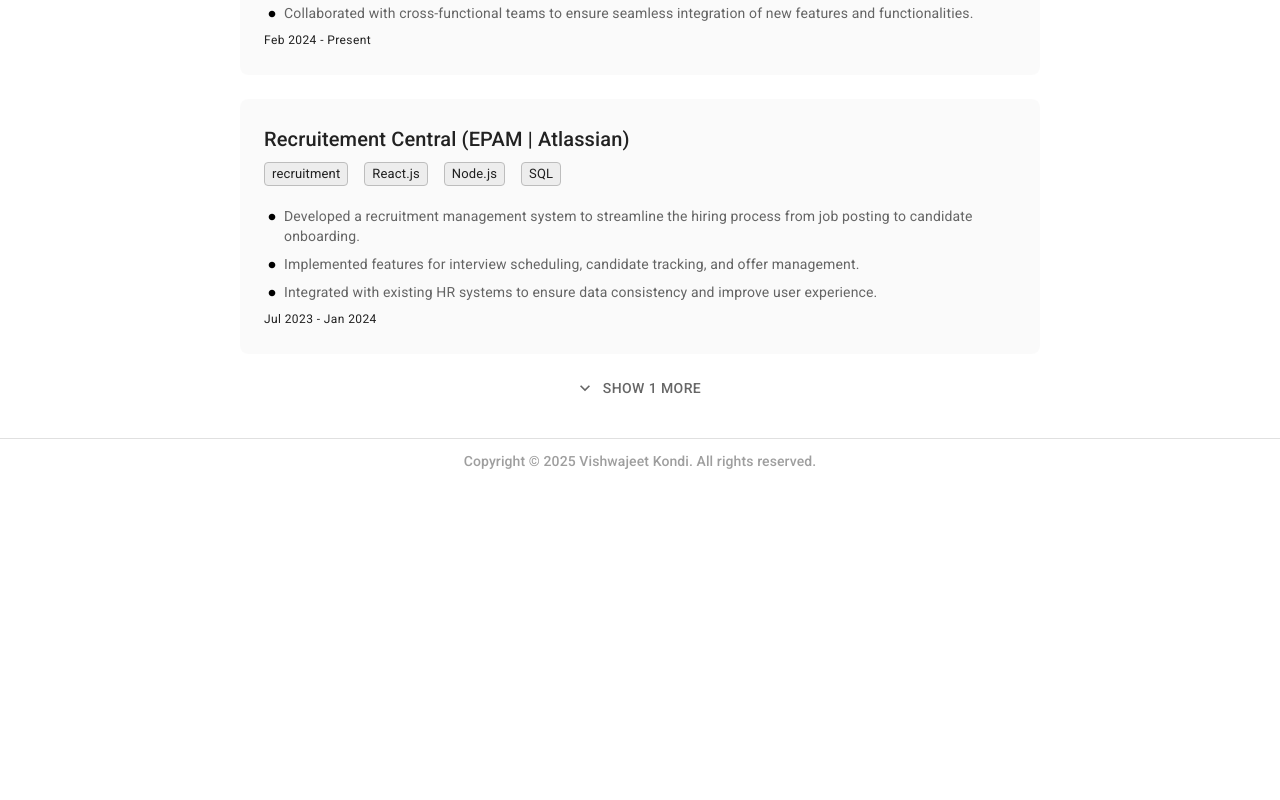
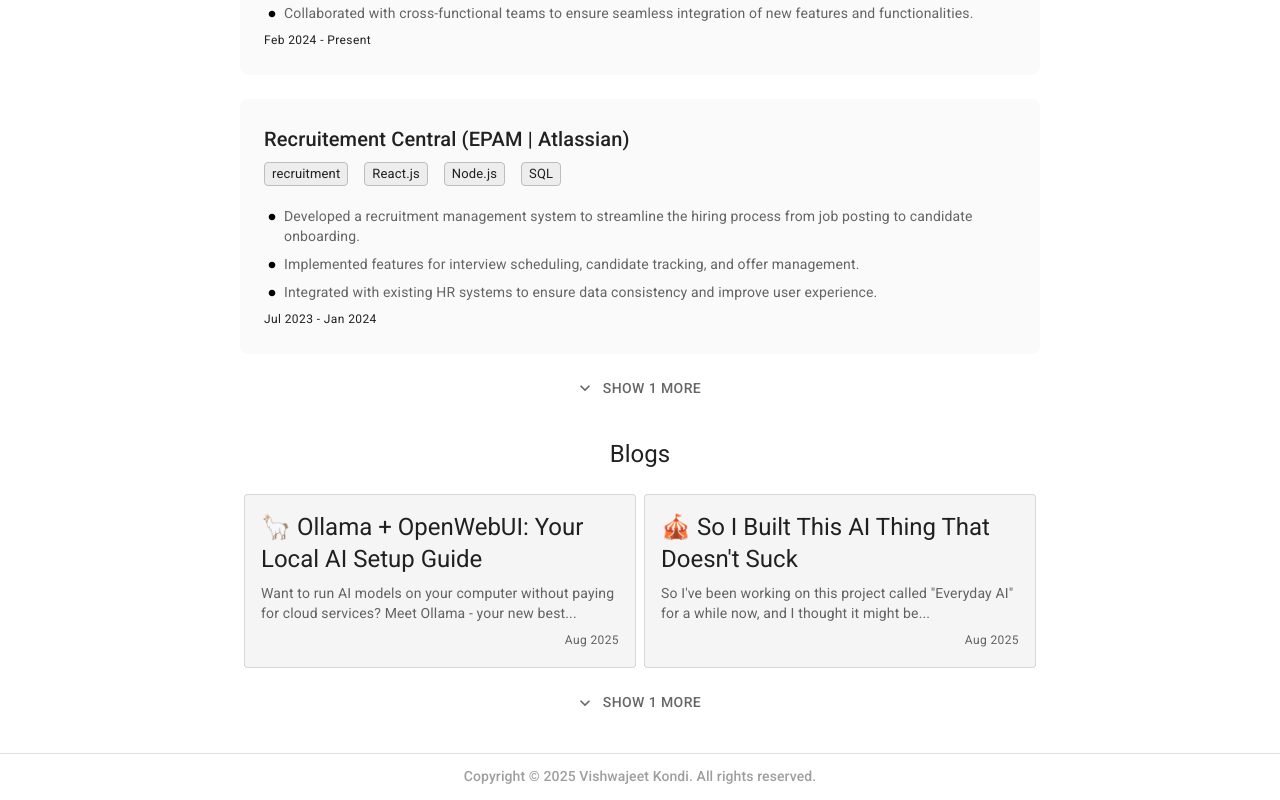
Before and after one commit to vkondi/vkondi.github.io, a React (Vite) app: page / in a window 1280 px wide. Shown: the part 2924-3724 px from the top of the page. Before the commit the page ends 3409 px from the top, so only its background shows below. Built offline with nearby package versions, Linux system fonts and the light colour scheme.

Commit message:
feat: blogs section

```diff
--- /dev/null
+++ b/src/components/BlogCard.tsx
@@ -0,0 +1,72 @@
+import {
+  Box,
+  Card,
+  Stack,
+  Typography,
+  useMediaQuery,
+  useTheme,
+} from "@mui/material";
+import type { Article } from "../context/DataContext";
+import { format } from "date-fns";
+import { DATE_FORMAT } from "../utils/constants";
+
+const BlogCard = ({ blog }: { blog: Article }) => {
+  const theme = useTheme();
+  const isMobile = useMediaQuery(theme.breakpoints.down("md"));
+
+  const onCardClick = () => {
+    window.open(blog.url, "_blank");
+  };
+
+  return (
+    <Card
+      onClick={onCardClick}
+      variant="outlined"
+      sx={{
+        width: isMobile ? "100%" : "49%",
+        overflow: "hidden",
+        transition: "all 0.3s ease",
+        "&:hover": {
+          cursor: "pointer",
+          boxShadow: (theme) => theme.shadows[4],
+          transform: "translateY(-4px)",
+        },
+      }}
+    >
+      <Box
+        sx={{
+          p: isMobile ? 1 : 2,
+        }}
+      >
+        {/* Right/Bottom side - blog details */}
+        <Box sx={{ textAlign: "left", flex: 1 }}>
+          <Stack spacing={1}>
+            {/* Title */}
+            <Typography
+              variant="h5"
+              sx={{
+                "&:hover": {
+                  textDecoration: "underline",
+                },
+              }}
+            >
+              {blog.title}
+            </Typography>
+
+            {/* Description */}
+            <Typography variant="body2" color="text.secondary">
+              {blog.description}
+            </Typography>
+
+            {/* Publish date */}
+            <Typography variant="caption" color="text.secondary" align="right">
+              {format(new Date(blog.published_at), DATE_FORMAT)}
+            </Typography>
+          </Stack>
+        </Box>
+      </Box>
+    </Card>
+  );
+};
+
+export default BlogCard;
--- a/src/components/ShowMoreButton.tsx
+++ b/src/components/ShowMoreButton.tsx
@@ -4,14 +4,14 @@ import { Button } from "@mui/material";
 interface ShowMoreButtonProps {
   expanded: boolean;
   onClick: () => void;
-  itemCount: number;
+  previewCount: number;
   totalCount: number;
 }
 
 const ShowMoreButton = ({
   expanded,
   onClick,
-  itemCount,
+  previewCount,
   totalCount,
 }: ShowMoreButtonProps) => (
   <Button
@@ -28,7 +28,7 @@ const ShowMoreButton = ({
       },
     }}
   >
-    {expanded ? "Show Less" : `Show ${totalCount - itemCount} More`}
+    {expanded ? "Show Less" : `Show ${totalCount - previewCount} More`}
   </Button>
 );
 
--- a/src/context/DataContext.tsx
+++ b/src/context/DataContext.tsx
@@ -12,7 +12,7 @@ interface ArticleUser {
   profile_image_90: string;
 }
 
-interface Article {
+export interface Article {
   type_of: string;
   id: number;
   title: string;
--- /dev/null
+++ b/src/pages/Home/BlogsSection.tsx
@@ -0,0 +1,53 @@
+import { Box, Stack, useMediaQuery, useTheme } from "@mui/material";
+import { usePortfolioData } from "../../context/DataContext";
+import { useState } from "react";
+import SectionTitle from "../../components/SectionTitle";
+import { LABELS } from "../../utils/constants";
+import ShowMoreButton from "../../components/ShowMoreButton";
+import BlogCard from "../../components/BlogCard";
+
+const BlogsSection = () => {
+  const theme = useTheme();
+  const [expanded, setExpanded] = useState(false);
+  const isMobile = useMediaQuery(theme.breakpoints.down("md"));
+
+  const data = usePortfolioData();
+  const blogs = data?.blogs ?? [];
+
+  const toggleExpand = () => {
+    setExpanded((prev) => !prev);
+  };
+  const previewBlogs = expanded ? blogs : blogs.slice(0, 2);
+
+  return (
+    <Box sx={{ width: "100%", textAlign: "center" }}>
+      <SectionTitle title={LABELS.blogsTitle} />
+
+      <Stack
+        sx={{
+          flexDirection: isMobile ? "column" : "row",
+          flexWrap: "wrap",
+          gap: 1,
+          alignItems: "stretch",
+          justifyContent: "center",
+        }}
+      >
+        {previewBlogs.map((blog, index) => (
+          <BlogCard key={index} blog={blog} />
+        ))}
+      </Stack>
+
+      {/* Read More */}
+      {blogs.length > 2 && (
+        <ShowMoreButton
+          expanded={expanded}
+          onClick={toggleExpand}
+          previewCount={2}
+          totalCount={blogs.length}
+        />
+      )}
+    </Box>
+  );
+};
+
+export default BlogsSection;
--- a/src/pages/Home/Home.tsx
+++ b/src/pages/Home/Home.tsx
@@ -31,6 +31,7 @@ import PageWrapper from "../../components/PageWrapper";
 import SectionTitle from "../../components/SectionTitle";
 import ReadMoreIcon from "@mui/icons-material/ReadMore";
 import { Link } from "@tanstack/react-router";
+import BlogsSection from "./BlogsSection";
 
 const PersonalProjectsLink = () => {
   return (
@@ -167,7 +168,7 @@ const Home = () => {
           <ShowMoreButton
             expanded={expandedSections.experience}
             onClick={() => toggleSection("experience")}
-            itemCount={2}
+            previewCount={2}
             totalCount={data.workExperience.length}
           />
         )}
@@ -190,7 +191,7 @@ const Home = () => {
           <ShowMoreButton
             expanded={expandedSections.personalProjects}
             onClick={() => toggleSection("personalProjects")}
-            itemCount={2}
+            previewCount={2}
             totalCount={data.previewWebsites.length}
           />
         )}
@@ -260,7 +261,7 @@ const Home = () => {
           <ShowMoreButton
             expanded={expandedSections.education}
             onClick={() => toggleSection("education")}
-            itemCount={2}
+            previewCount={2}
             totalCount={data.education.length}
           />
         )}
@@ -334,11 +335,14 @@ const Home = () => {
           <ShowMoreButton
             expanded={expandedSections.projects}
             onClick={() => toggleSection("projects")}
-            itemCount={2}
+            previewCount={2}
             totalCount={data.projects.length}
           />
         )}
       </Box>
+
+      {/* Blogs Section */}
+      <BlogsSection />
     </PageWrapper>
   );
 };
--- a/src/utils/constants.ts
+++ b/src/utils/constants.ts
@@ -8,4 +8,5 @@ export const LABELS = {
   experienceTitle: "Experience",
   educationTitle: "Education",
   aboutMeTitle: "About Me",
+  blogsTitle: "Blogs",
 };
```
